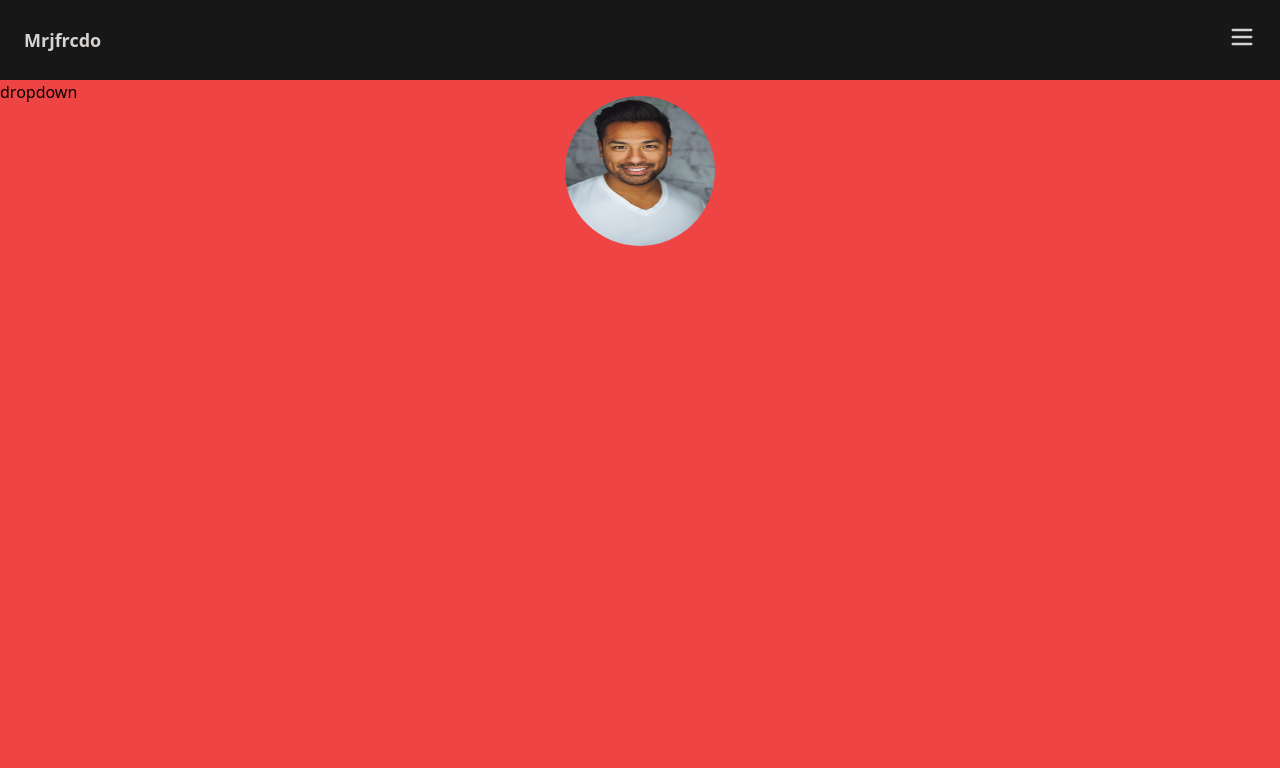
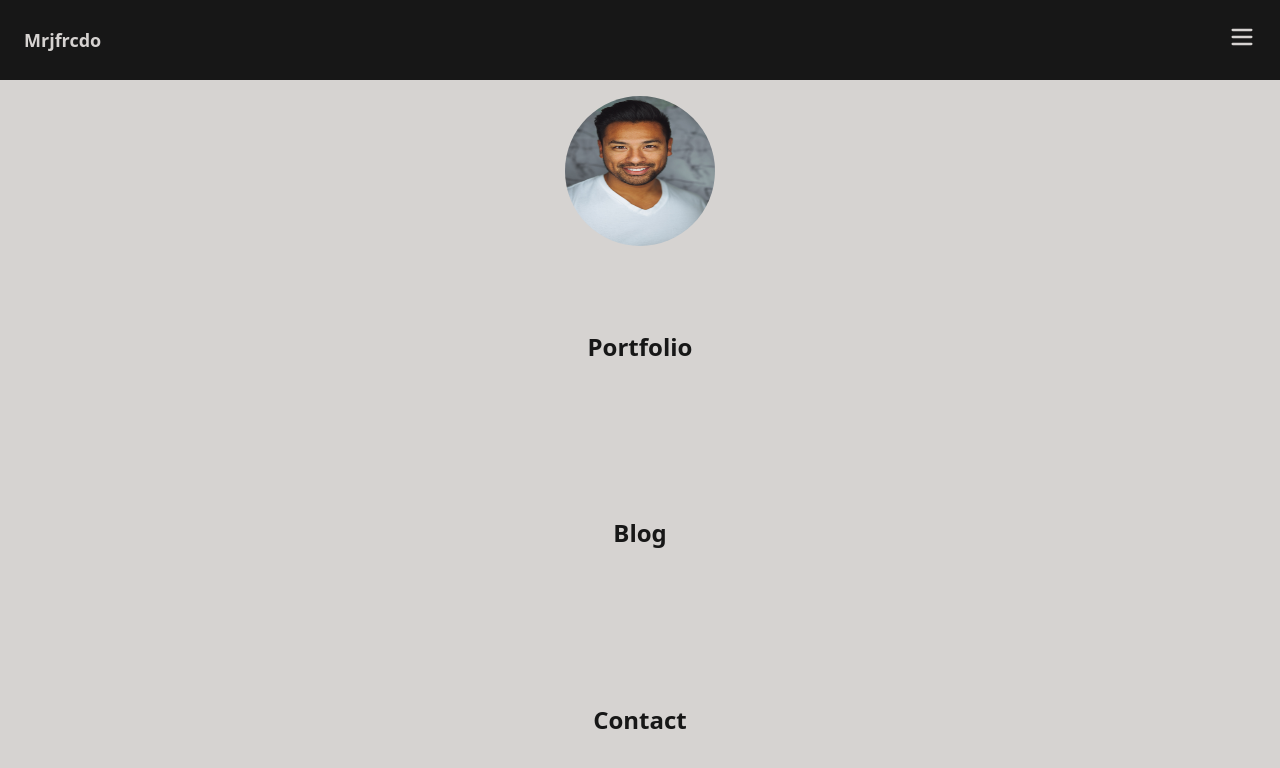
Before and after one commit to marjoforcado/mrjfrcdo, a Next.js app: page / in a window 1280 px wide. Both pictures are taken after a click on the button 1242 px from the left and 37 px from the top of the page. Shown: the top 768 px of the page. Built offline with nearby package versions, Linux system fonts and the light colour scheme.

Commit message:
Add dropdown

```diff
--- a/ui/components/Navbar/Navbar.tsx
+++ b/ui/components/Navbar/Navbar.tsx
@@ -1,15 +1,30 @@
-import { Button, Container, FlexBox } from "..";
+import classNames from "classnames";
+import { useEffect, useRef, useState } from "react";
+import { Container } from "..";
+import { useOutsideClickListener } from "../../hooks";
 
 import styles from "./styles.module.scss";
 
-const Navbar = () => (
-  <div className={styles["wrapper"]}>
+const Navbar = () => {
+  const [isDropdownToggled, setIsDropdownToggled] = useState(false);
+  const wrapperRef = useRef(null);
+  const isClickedOutside = useOutsideClickListener(wrapperRef);
+
+  useEffect(() => {
+    if (isClickedOutside && isDropdownToggled) {
+      setIsDropdownToggled(false);
+    }
+    // eslint-disable-next-line react-hooks/exhaustive-deps
+  }, [isClickedOutside]);
+
+  return (
+    <div className={styles["wrapper"]} ref={wrapperRef}>
       <nav className={styles["nav"]}>
         <Container centerHorizontal fullHeight>
           <div className={styles["content"]}>
             <h1 className={styles["brand"]}>Mrjfrcdo</h1>
             <div className={styles["items-right"]}>
-            <button>
+              <button onClick={() => setIsDropdownToggled((prev) => !prev)}>
                 <svg
                   xmlns="http://www.w3.org/2000/svg"
                   className={styles["toggle"]}
@@ -29,8 +44,20 @@ const Navbar = () => (
           </div>
         </Container>
       </nav>
-    <div className={styles["dropdown"]}>dropdown</div>
+      <div
+        className={classNames(styles["dropdown"], {
+          [styles["dropdown--is-toggled"]]: isDropdownToggled,
+        })}
+      >
+        <ul className={styles["links-container"]}>
+          <li>About</li>
+          <li>Portfolio</li>
+          <li>Blog</li>
+          <li>Contact</li>
+        </ul>
+      </div>
     </div>
   );
+};
 
 export default Navbar;
--- a/ui/components/Navbar/styles.module.scss
+++ b/ui/components/Navbar/styles.module.scss
@@ -11,10 +11,10 @@
 }
 
 .links-container {
-  @apply absolute;
+  @apply flex flex-col h-full justify-between items-center;
 
   & > li {
-    @apply text-stone-300;
+    @apply text-neutral-900 font-black text-2xl px-5 py-16;
   }
 }
 
@@ -23,5 +23,9 @@
 }
 
 .dropdown {
-  @apply bg-red-500 absolute w-full h-[calc(theme(height.screen)_-_theme(height.20))];
+  @apply bg-stone-300 absolute w-full h-[calc(theme(height.screen)_-_theme(height.20))] hidden;
+
+  &--is-toggled {
+    @apply block;
+  }
 }
```
Lines whose indentation alone changed are shown as unchanged.
